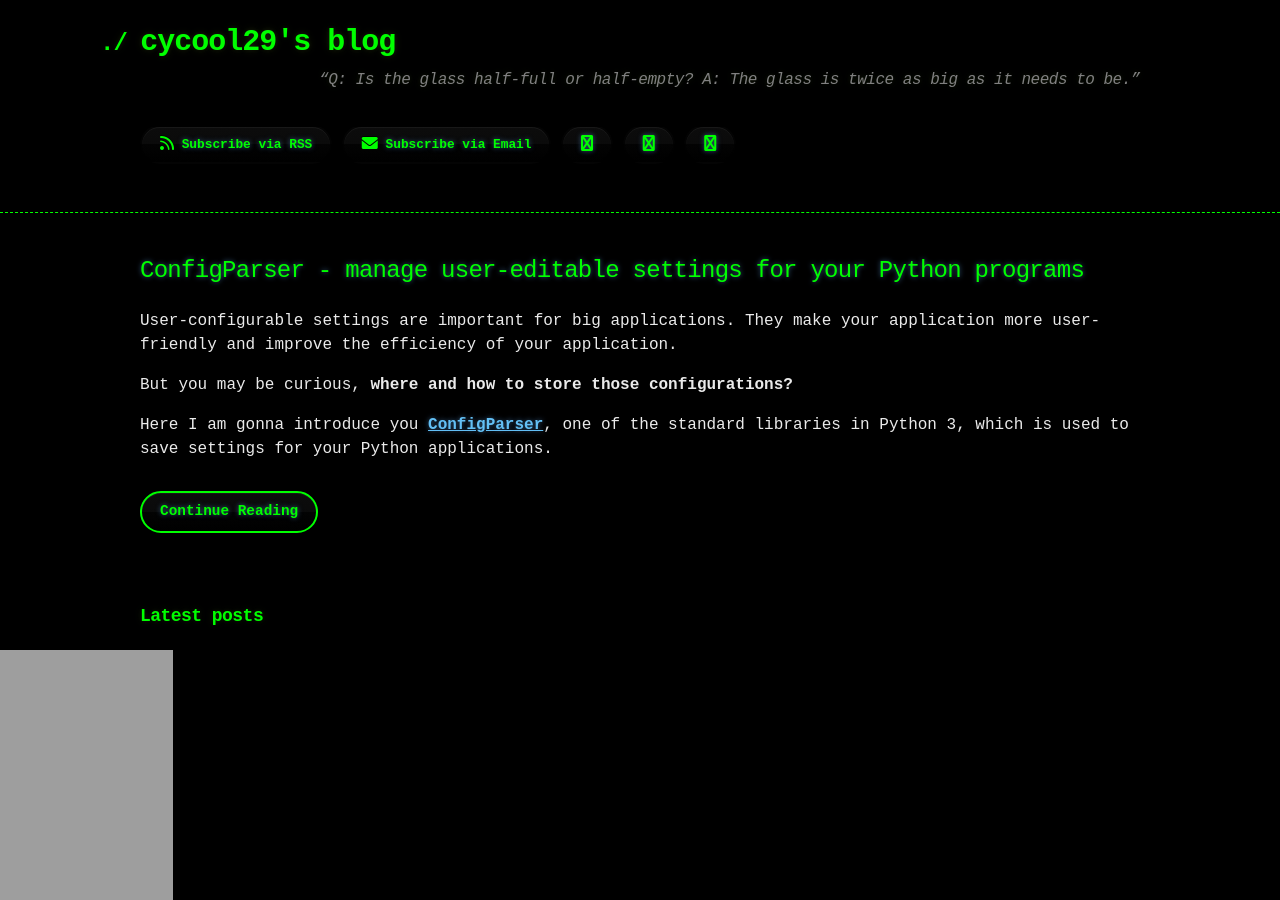
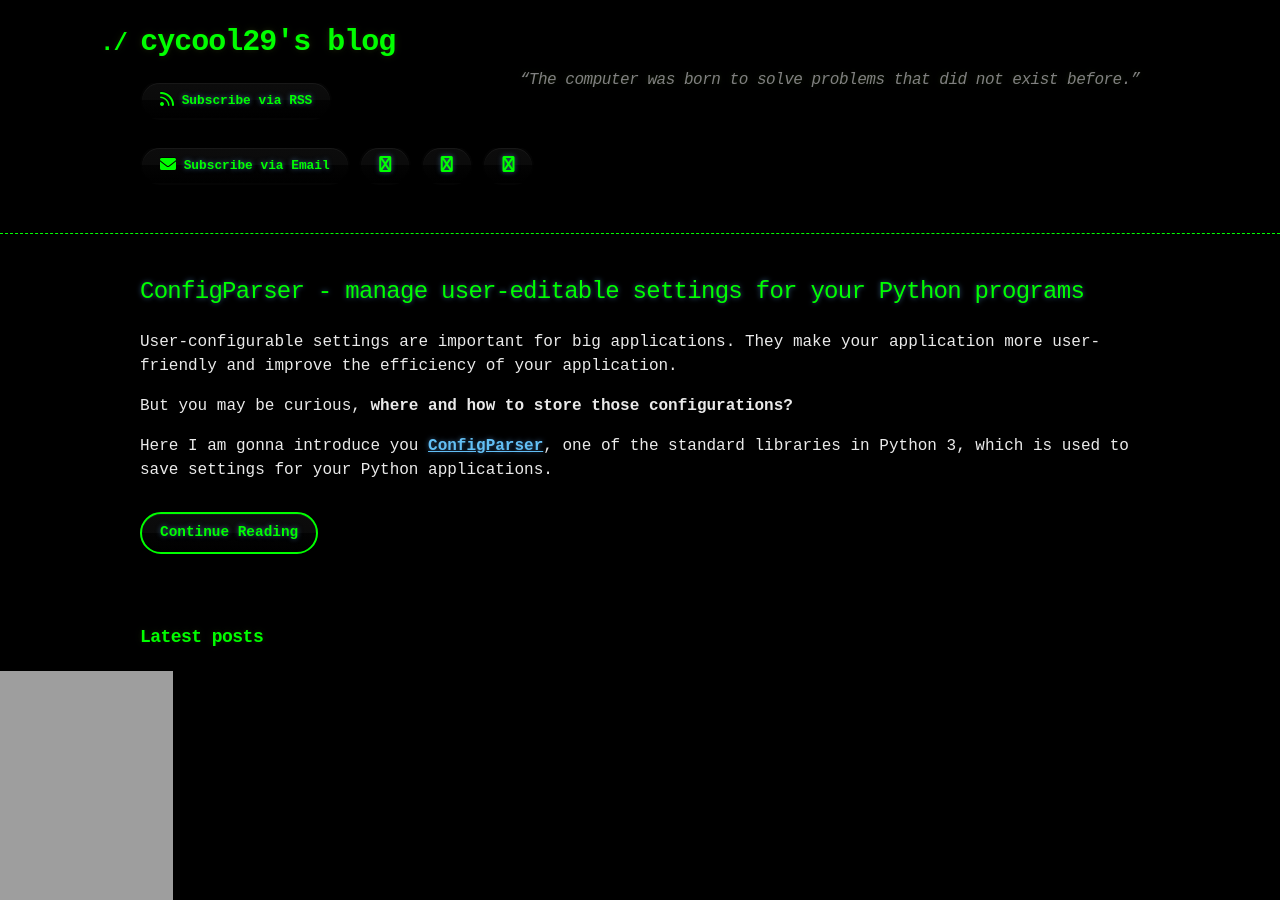
Before and after one commit to cycool29/cycool29.github.io, a Jekyll site: the page built from index.md, in a window 1280 px wide and 900 px high. Built offline with Jekyll 4.4.1, drawn with Linux system fonts in a browser that asks for light colours; a style sheet for code colours, icons or effects is not loaded.

Commit message:
Update quotes

```diff
--- a/_config.yml
+++ b/_config.yml
@@ -1,5 +1,5 @@
 title: cycool29's blog
-description: "“Q: Is the glass half-full or half-empty? A: The glass is twice as big as it needs to be.” "
+description: "“The computer was born to solve problems that did not exist before.” "
 bio: A high school student. Intermediate in Python, Git, Bash. Learning JavaScript. He/Him. "
 author: cycool29
 url: https://cycool29.github.io
```
